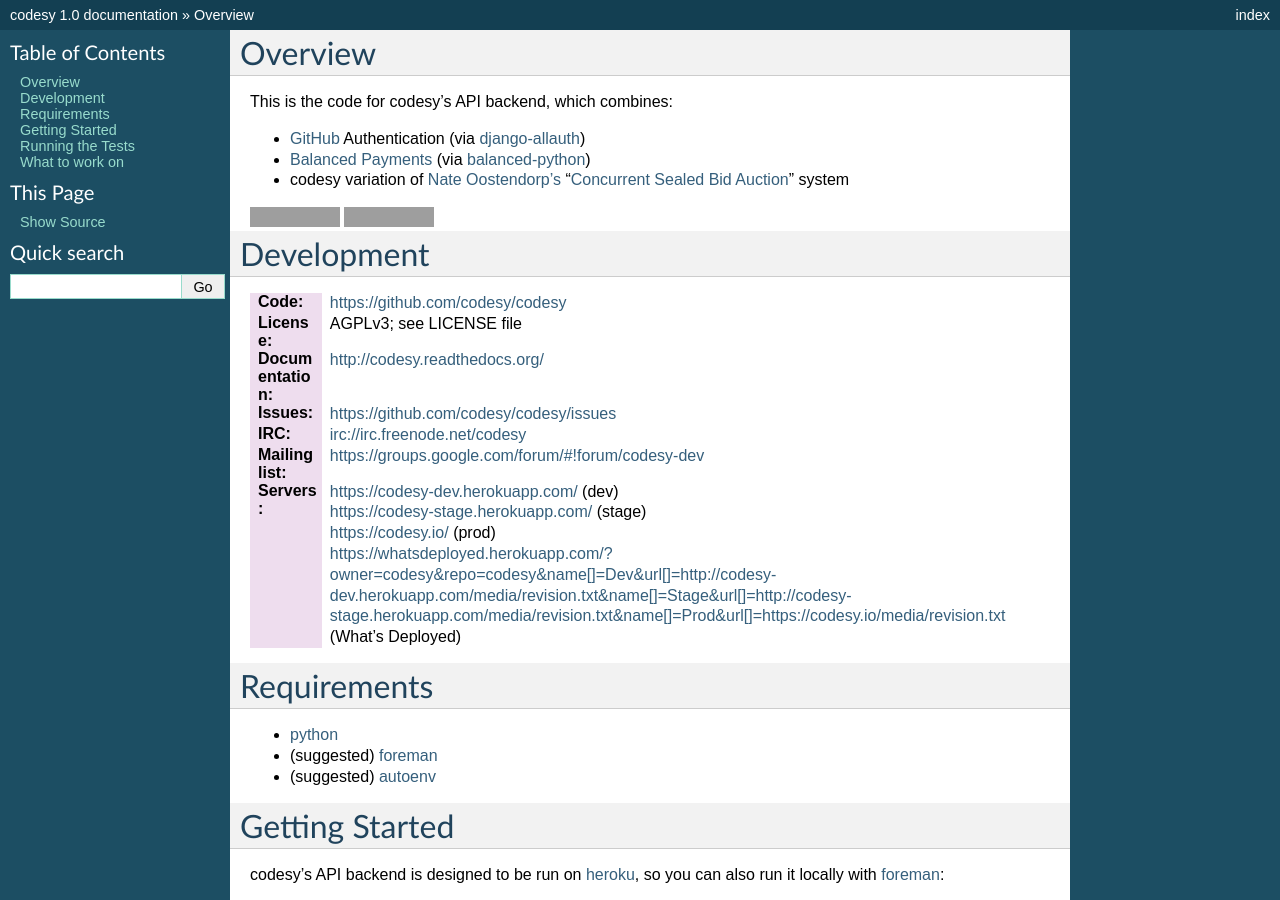
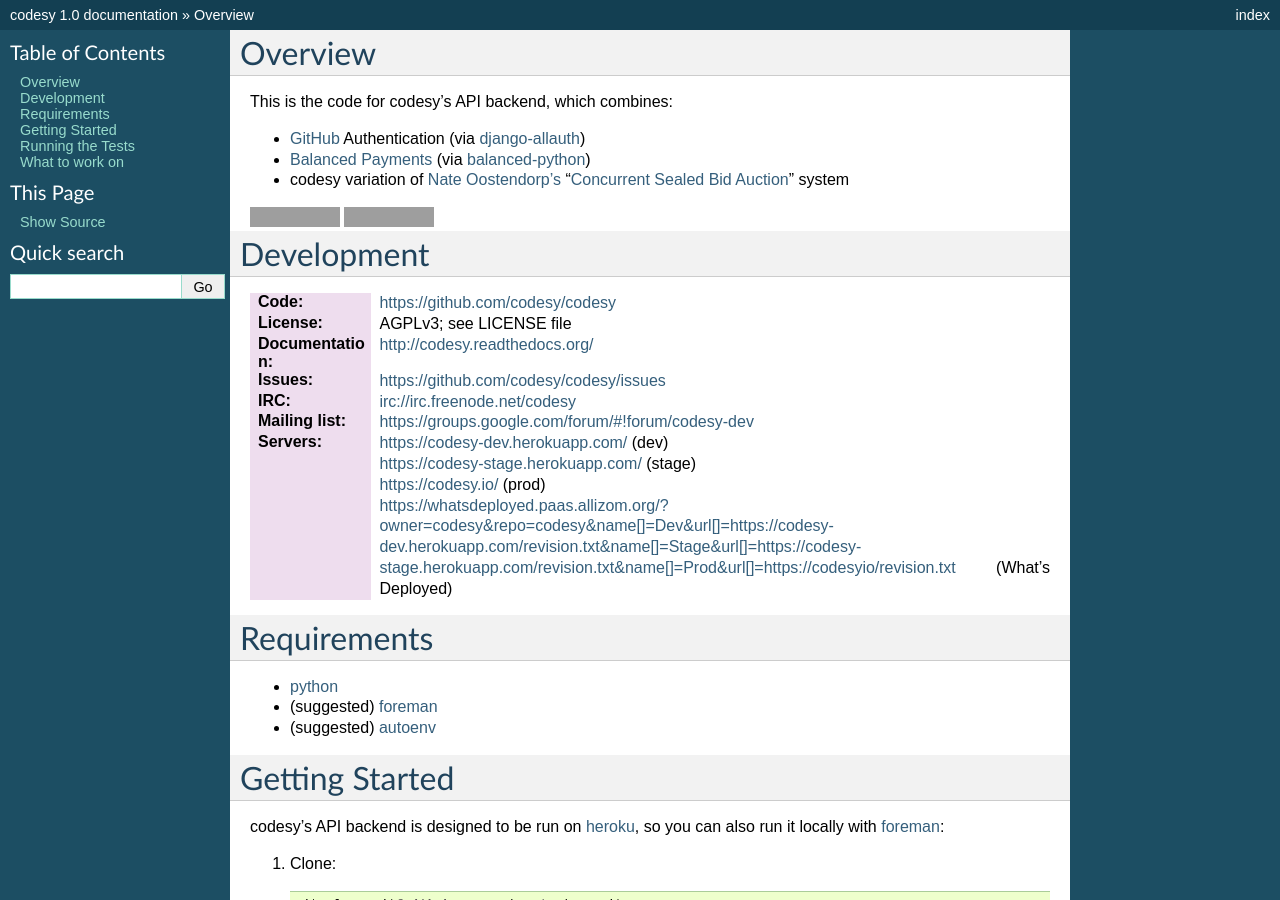
Before and after one commit to codesy/codesy, a Sphinx documentation site: the page built from docs/development.rst, in a window 1280 px wide and 900 px high. Built offline with Sphinx 7.4.7, drawn with Linux system fonts in a browser that asks for light colours; some of the changed lines change nothing that is shown; grey boxes are pictures that could not be loaded.

Commit message:
update "What's deployed" url

```diff
--- a/docs/development.rst
+++ b/docs/development.rst
@@ -30,7 +30,7 @@
 
                 https://codesy.io/ (prod)
 
-                https://whatsdeployed.herokuapp.com/?owner=codesy&repo=codesy&name[]=Dev&url[]=http://codesy-dev.herokuapp.com/media/revision.txt&name[]=Stage&url[]=http://codesy-stage.herokuapp.com/media/revision.txt&name[]=Prod&url[]=https://codesy.io/media/revision.txt (What's Deployed)
+                https://whatsdeployed.paas.allizom.org/?owner=codesy&repo=codesy&name[]=Dev&url[]=https://codesy-dev.herokuapp.com/revision.txt&name[]=Stage&url[]=https://codesy-stage.herokuapp.com/revision.txt&name[]=Prod&url[]=https://codesyio/revision.txt (What's Deployed)
 
 
 Requirements
```
